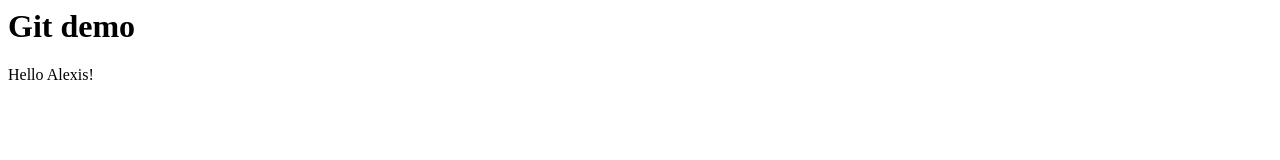
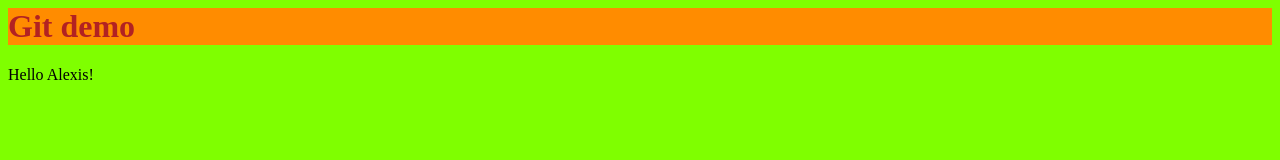
Before and after one commit to mradamcole/FirstGit, a plain HTML site: page index.html in a window 1280 px wide. Drawn offline with Linux system fonts and the light colour scheme.

Commit message:
added basic styles

```diff
--- a/index.html
+++ b/index.html
@@ -4,6 +4,7 @@
     <title>
         Give me mo peanuts
     </title>
+    <link rel="stylesheet" href="styles.css">
 </head>
 
 <body>
--- /dev/null
+++ b/styles.css
@@ -0,0 +1,7 @@
+body {
+    background-color: chartreuse;
+}
+h1 {
+    background-color: darkorange;
+    color: firebrick;
+}
```
